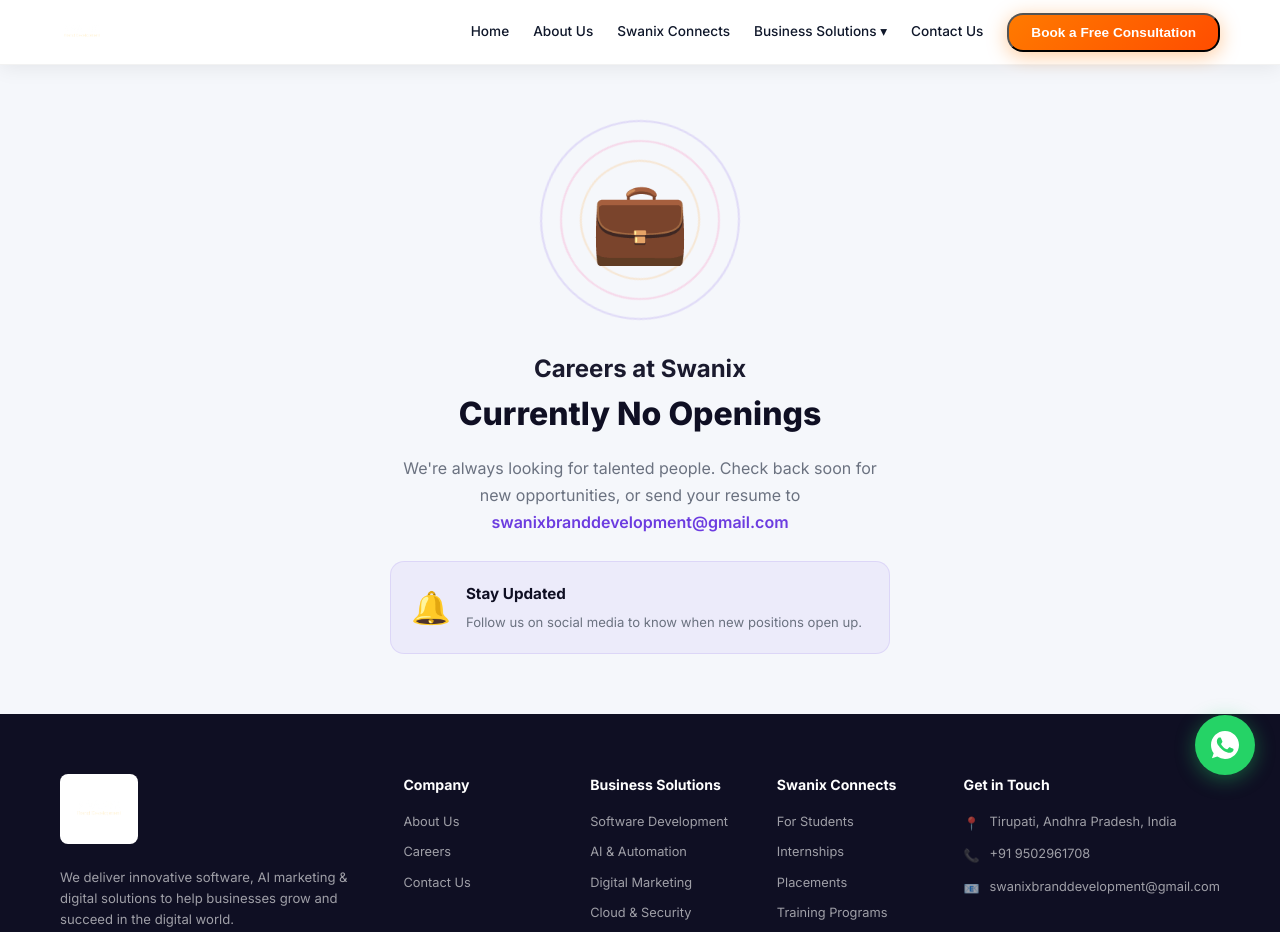
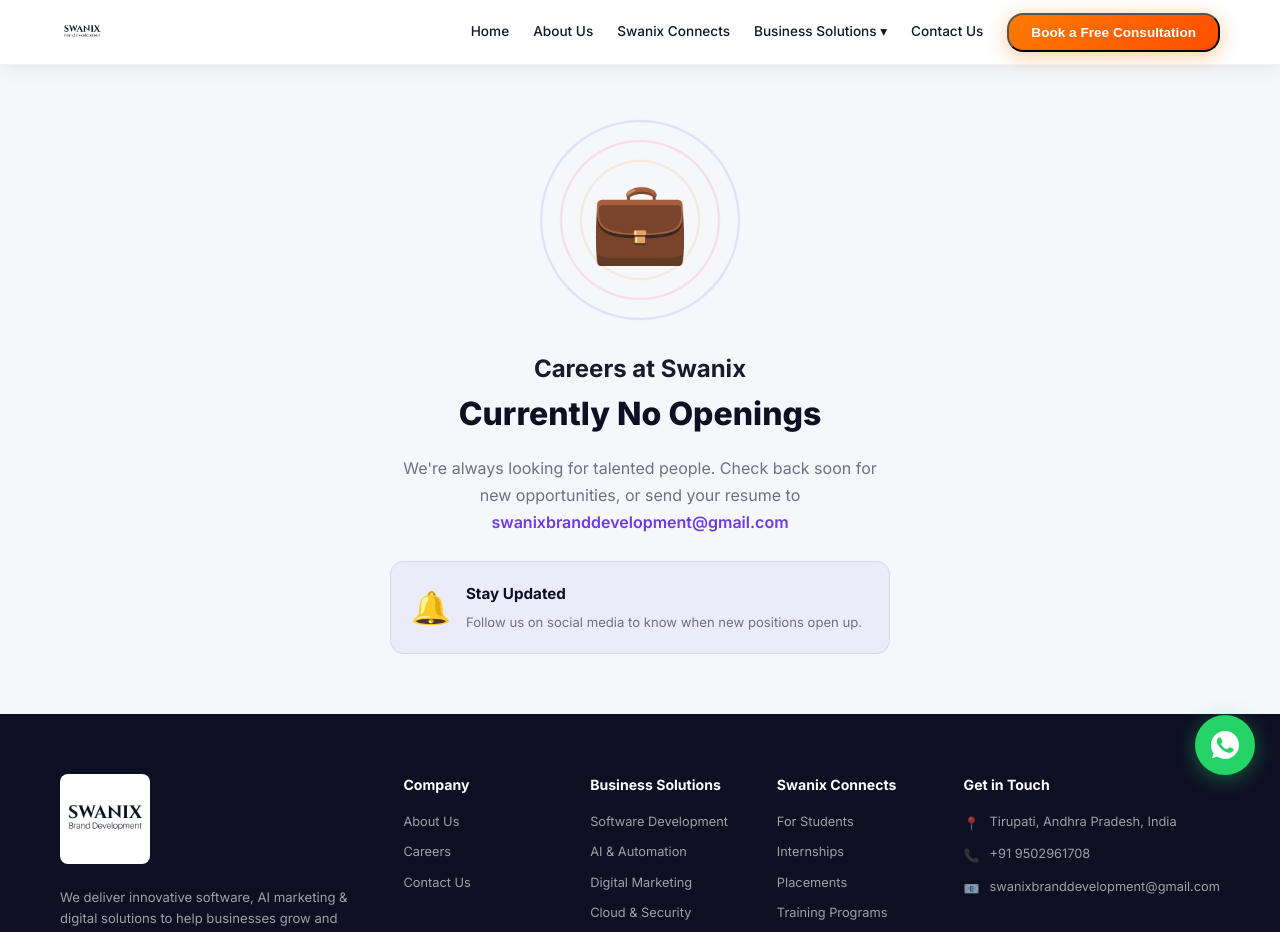
Before and after one commit to swanix413/swanixwebsite, a React (Vite) app: page /careers in a window 1280 px wide. Shown: the top 932 px of the page. Built offline with nearby package versions, Linux system fonts and the light colour scheme.

Commit message:
Updated logos: dark navy for header, black/white for footer with increased size

```diff
--- a/src/App.css
+++ b/src/App.css
@@ -358,7 +358,7 @@
 .footer { padding: 60px 0 25px; background: var(--primary); color: white; }
 .footer-grid { display: grid; grid-template-columns: 2fr 1fr 1fr 1fr 1fr; gap: 30px; margin-bottom: 40px; }
 .footer-brand { }
-.footer-logo { height: 70px; width: auto; object-fit: contain; margin-bottom: 15px; border-radius: 8px; background: white; padding: 8px 12px; }
+.footer-logo { height: 90px; width: auto; object-fit: contain; margin-bottom: 15px; border-radius: 8px; }
 .footer-brand p { color: rgba(255,255,255,0.6); font-size: 0.82rem; line-height: 1.6; margin-bottom: 12px; }
 .footer-brand .tagline { color: rgba(255,255,255,0.4); font-size: 0.78rem; font-style: italic; margin-bottom: 15px; }
 .footer-social { display: flex; gap: 10px; }
--- a/src/components/Footer.jsx
+++ b/src/components/Footer.jsx
@@ -6,7 +6,7 @@
       <div className="container">
         <div className="footer-grid">
           <div className="footer-brand">
-            <img src="/logo-dark.png" alt="Swanix Brand Development" className="footer-logo" />
+            <img src="/logo-footer.png" alt="Swanix Brand Development" className="footer-logo" />
             <p>We deliver innovative software, AI marketing & digital solutions to help businesses grow and succeed in the digital world.</p>
             <p className="tagline">Building Brands. Creating Opportunities.</p>
             <div className="footer-social">
--- a/src/components/Navbar.jsx
+++ b/src/components/Navbar.jsx
@@ -18,7 +18,7 @@
     <nav className={`navbar ${scrolled ? 'scrolled' : ''}`}>
       <div className="container">
         <Link to="/" className="navbar-logo">
-          <img src="/logo-dark.png" alt="Swanix Brand Development" className="navbar-logo-img" />
+          <img src="/logo-header.png" alt="Swanix Brand Development" className="navbar-logo-img" />
         </Link>
         <div className={`navbar-links ${menuOpen ? 'open' : ''}`}>
           <Link to="/" className={location.pathname === '/' ? 'active' : ''}>Home</Link>
```
Also changed, not shown: public/logo-footer.png (added), public/logo-header.png (added).
